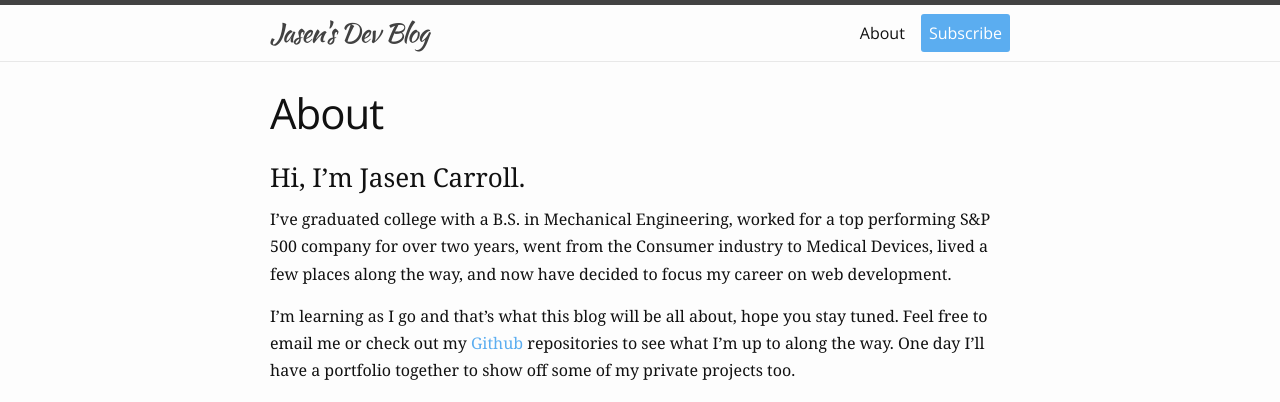
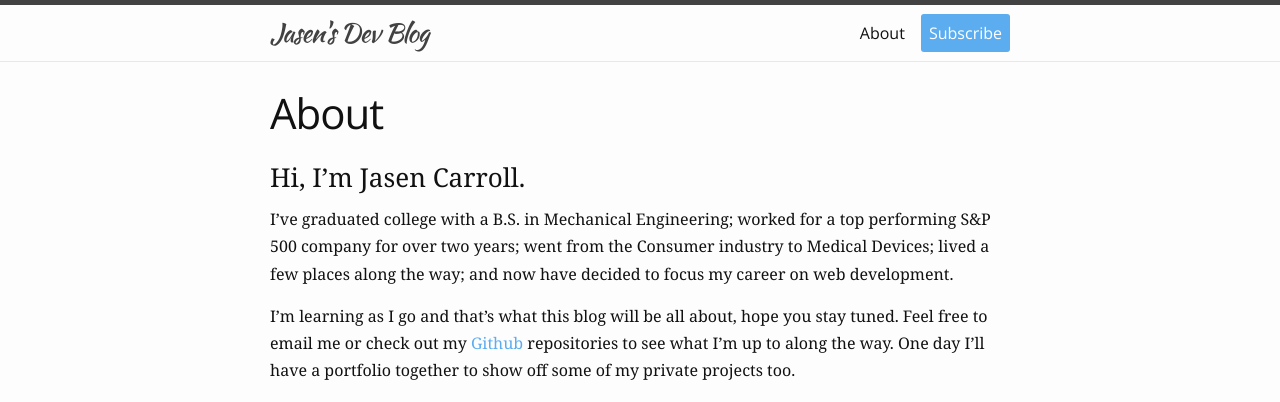
Before and after one commit to jasencblog/jasencblog.github.io, a Jekyll site: the page built from about.md, in a window 1280 px wide. Shown: the top 402 px of the page. Built offline with Jekyll 4.4.1, drawn with Linux system fonts in a browser that asks for light colours.

Commit message:
semicolons

```diff
--- a/about.md
+++ b/about.md
@@ -4,6 +4,6 @@ title: About
 permalink: /about/
 ---
 ### Hi, I'm Jasen Carroll.
-I've graduated college with a B.S. in Mechanical Engineering, worked for a top performing S&P 500 company for over two years, went from the Consumer industry to Medical Devices, lived a few places along the way, and now have decided to focus my career on web development.
+I've graduated college with a B.S. in Mechanical Engineering; worked for a top performing S&P 500 company for over two years; went from the Consumer industry to Medical Devices; lived a few places along the way; and now have decided to focus my career on web development.
 
 I'm learning as I go and that's what this blog will be all about, hope you stay tuned. Feel free to email me or check out my [Github](https://github.com/jasenc) repositories to see what I'm up to along the way. One day I'll have a portfolio together to show off some of my private projects too.
```
